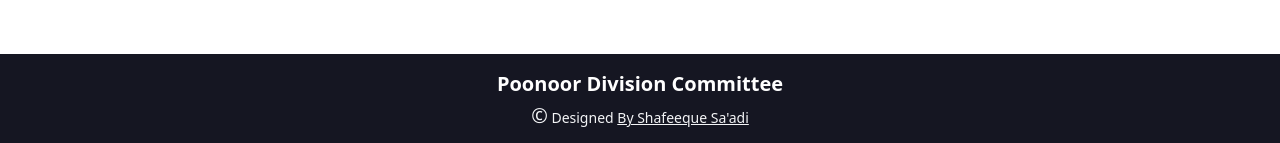
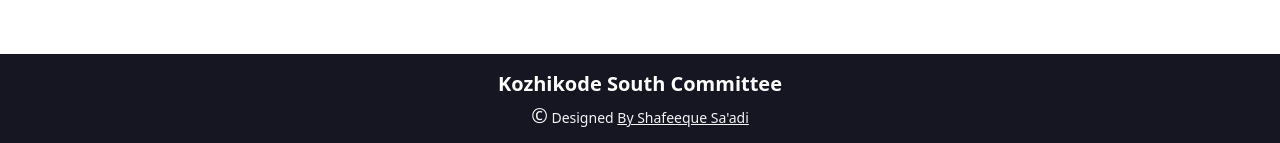
Before and after one commit to Shafeequemk80/ssfkozhikode, a React (Vite) app in the folder frontend/: page /gallerypage in a window 1280 px wide. Shown: the part 654-797 px from the top of the page. Built offline with nearby package versions, Linux system fonts and the light colour scheme; no server answers.

Commit message:
added mongo locally

```diff
--- a/frontend/src/admin/AdminDashboard.jsx
+++ b/frontend/src/admin/AdminDashboard.jsx
@@ -1,6 +1,6 @@
 import React from "react";
 import { useNavigate } from "react-router-dom";
-import { FaImage, FaClipboardList, FaUsers, FaListAlt, FaSignOutAlt, FaHome, FaImages, FaLayerGroup, FaEnvelopeOpenText } from "react-icons/fa";
+import { FaImage, FaClipboardList, FaUsers, FaListAlt, FaSignOutAlt, FaHome, FaImages, FaLayerGroup, FaEnvelopeOpenText, FaVideo } from "react-icons/fa";
 import { MdOutlinePowerSettingsNew } from "react-icons/md";
 import { GrGallery } from "react-icons/gr";
 
@@ -16,6 +16,8 @@ function AdminDashboard() {
     { title: "All Results", icon: <FaListAlt />, color: "bg-violet-500", path: "/admin/allresult" },
     { title: "Add Team Point", icon: <FaUsers />, color: "bg-amber-500", path: "/admin/addteampoint" },
     { title: "Add Brochure", icon: <FaImages />, color: "bg-rose-500", path: "/admin/addbrochure" },
+    { title: "Add Theme", icon: <FaEnvelopeOpenText />, color: "bg-pink-500", path: "/admin/addtheme" },
+    { title: "Add Videos", icon: <FaVideo />, color: "bg-pink-500", path: "/admin/addtheme" },
     { title: "Add Theme", icon: <FaEnvelopeOpenText />, color: "bg-pink-500", path: "/admin/addtheme" },
   ];
 
--- a/frontend/src/components/UnderFooter.jsx
+++ b/frontend/src/components/UnderFooter.jsx
@@ -5,7 +5,7 @@ function UnderFooter() {
   return (
     <footer className=" bottom-0 left-0 w-full px-5 md:px-10 lg:px-10 xl:px-36 bg-[#151622] flex flex-col items-center justify-center">
       <h1 className="text-white mt-4 font-semibold text-sm lg:text-xl">
-      {`Poonoor Division Committee`}
+      Kozhikode South Committee
       </h1>
       <h1 className="text-gray-100 mt-1 mb-4  text-sm">
         <span className="text-xl">&copy;</span> Designed <a href="https://wa.link/m0k31s" className="underline">By Shafeeque Sa'adi</a>
```
